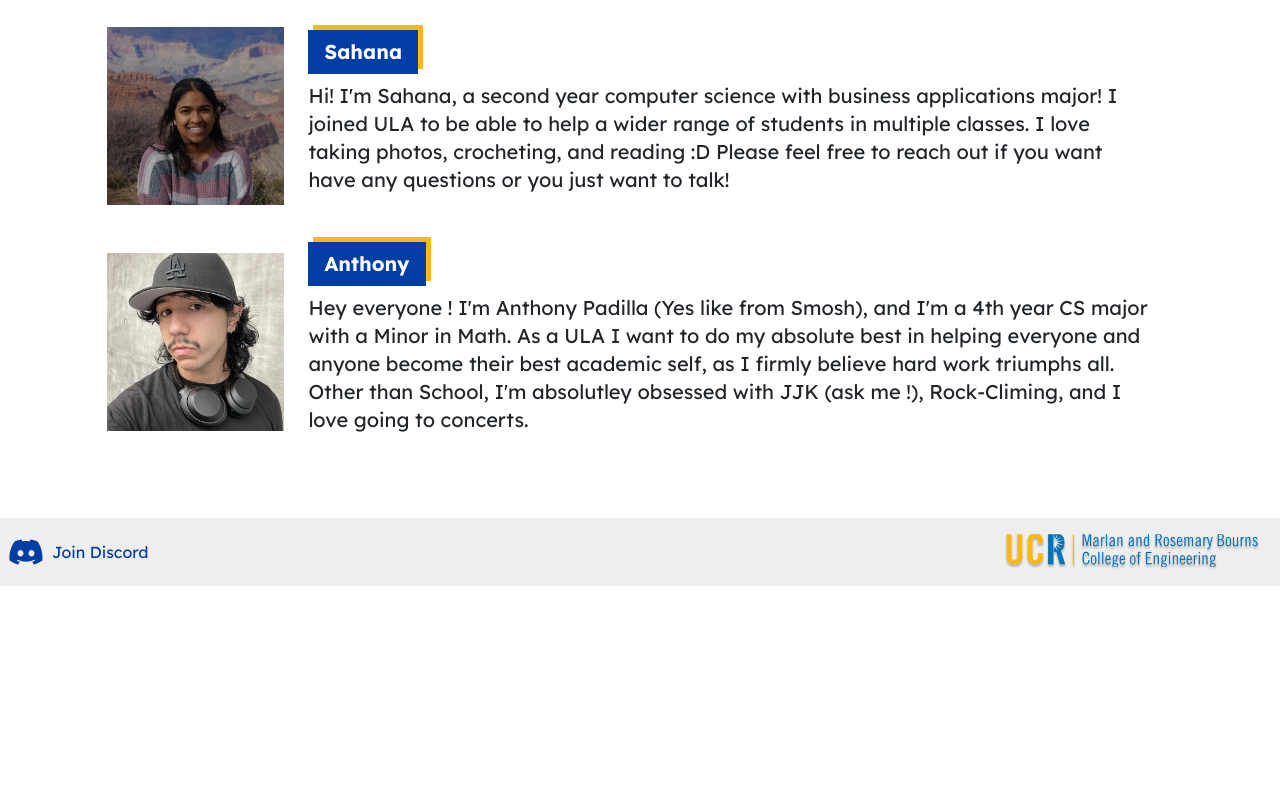
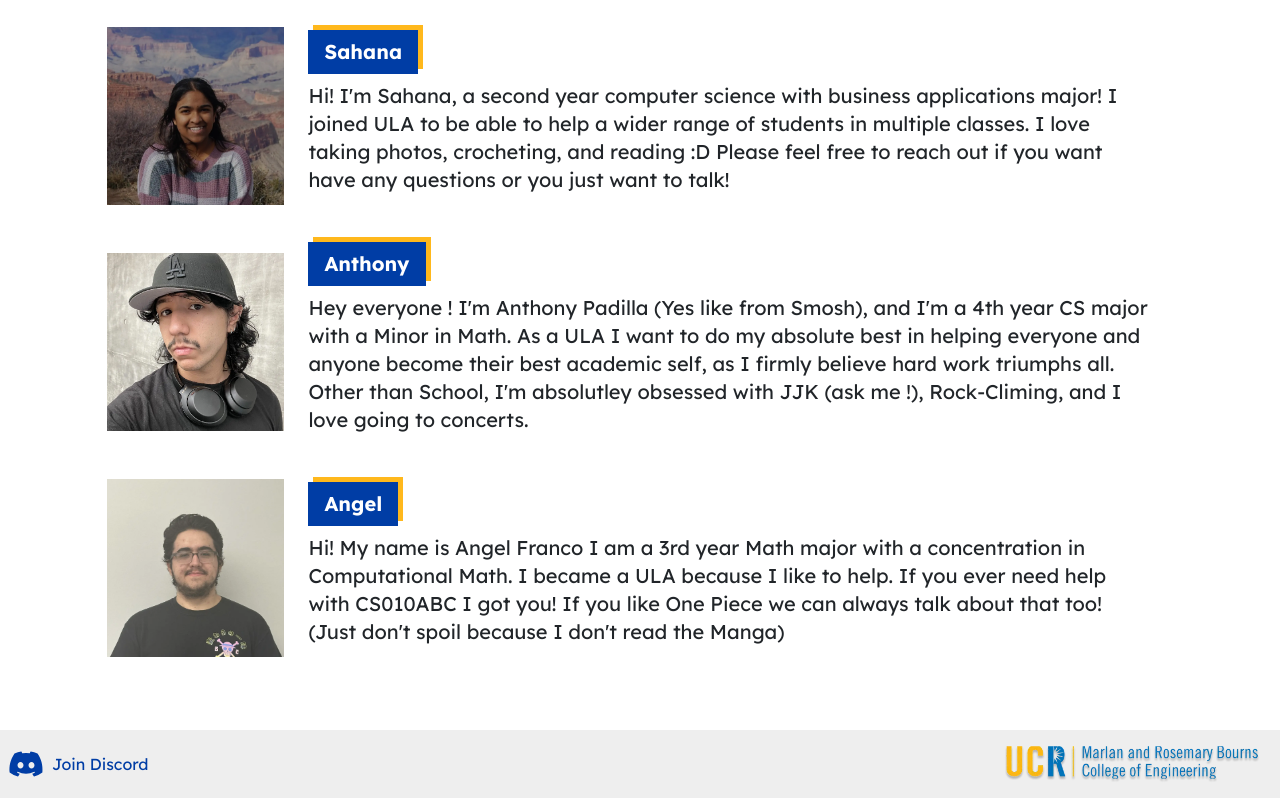
Before and after one commit to acm-ucr/ula-website, a Next.js app: page /ulas in a window 1280 px wide. Shown: the part 4892-5690 px from the top of the page. Before the commit the page ends 5478 px from the top, so only its background shows below. Built offline with nearby package versions, Linux system fonts and the light colour scheme.

Commit message:
add angel

```diff
--- a/src/data/ulas.js
+++ b/src/data/ulas.js
@@ -137,4 +137,10 @@ export const ulas = [
       "Hey everyone ! I'm Anthony Padilla (Yes like from Smosh), and I'm a 4th year CS major with a Minor in Math. As a ULA I want to do my absolute best in helping everyone and anyone become their best academic self, as I firmly believe hard work triumphs all. Other than School, I'm absolutley obsessed with JJK (ask me !), Rock-Climing, and I love going to concerts.",
     image: "/anthony.webp",
   },
+  {
+    name: "Angel",
+    description:
+      "Hi! My name is Angel Franco I am a 3rd year Math major with a concentration in Computational Math. I became a ULA because I like to help. If you ever need help with CS010ABC I got you! If you like One Piece we can always talk about that too! (Just don't spoil because I don't read the Manga)",
+    image: "/angel.webp",
+  },
 ];
```
Also changed, not shown: public/angel.webp (added).
